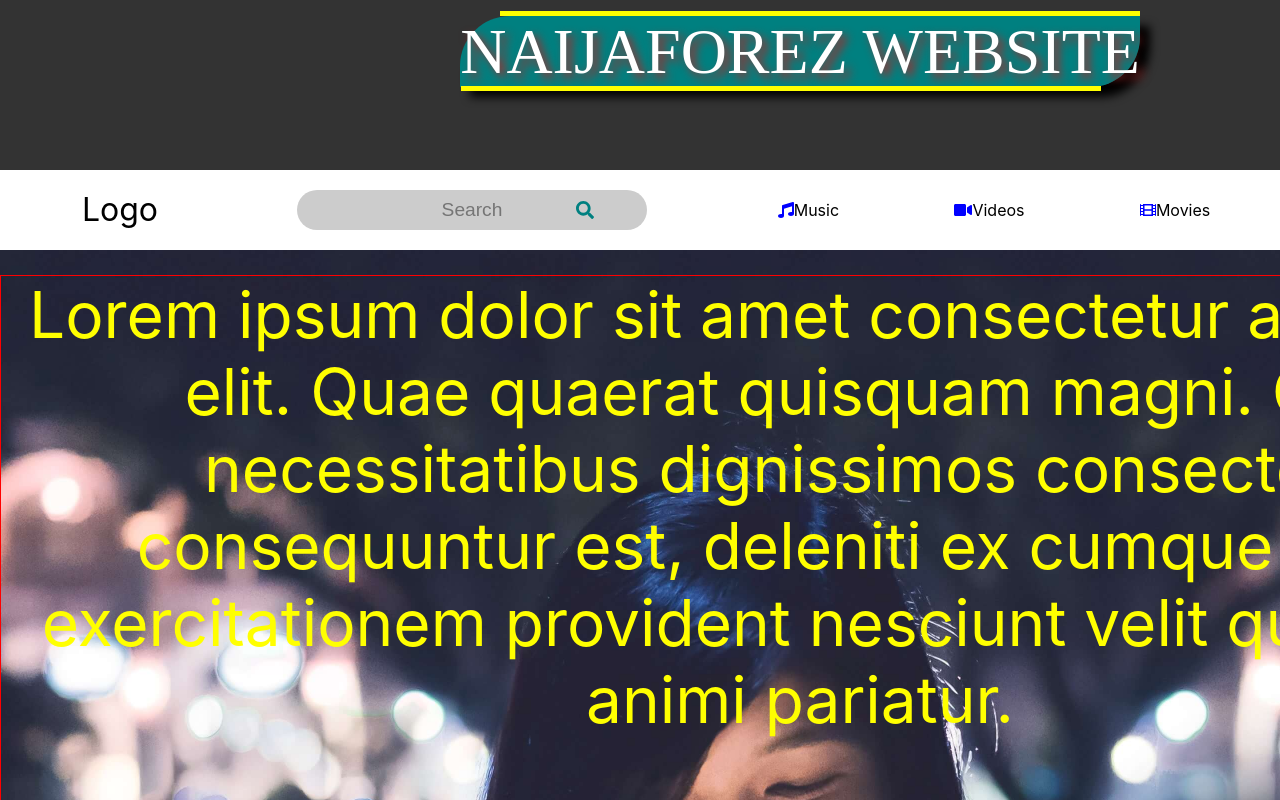
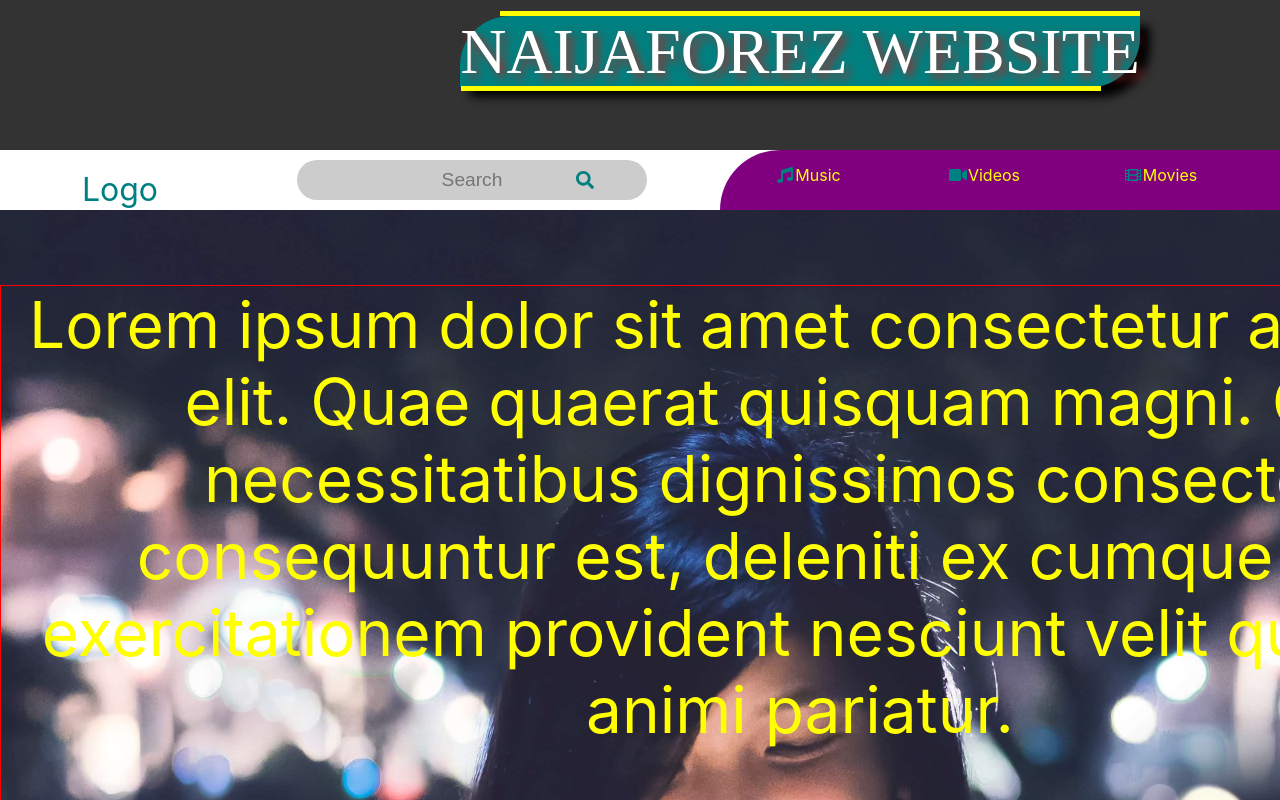
Before and after one commit to casmironyiba/responsive, a React (Create React App) app: page /news in a window 1280 px wide. Shown: the top 800 px of the page. Built offline with nearby package versions, Linux system fonts and the light colour scheme.

Commit message:
am done arranging nav

```diff
--- a/src/components/Container.jsx
+++ b/src/components/Container.jsx
@@ -4,24 +4,23 @@ import styled from 'styled-components';
 const Container = styled.div`
     background:
         ${props => props.contentContainer ? "url('images/image2_0.jpg')"
-        :props.navForm ? 'transparent' :'red'};
+        :'red'};
     background-position: ${props => props.contentContainer ? 'center' : ''};
     background-size: ${props => props.contentContainer ? 'cover' : ''};
     background-repeat: ${props => props.content ? 'no-repeat' : ''};
     width :
         ${props => props.contentContainer ? '100%'
-        :props.navForm ? '70%'
         : '100%'};
     height:100%;
     display:
         ${props => props.contentContainer ? 'flex'
-        :props.navForm ? 'flex' :''};
+        :''};
     justify-content:
         ${props => props.contentContainer ? 'flex-start'
-        :props.navForm ? 'space-around' :""};
+        :""};
     align-items:
         ${props => props.contentContainer ? 'center'
-        :props.navForm ? 'center': ''}
+        : ''}
     margin: ${props => props.sectionContainer ? ' auto' : ''};
 `;
 export default Container;
--- a/src/components/Logo.jsx
+++ b/src/components/Logo.jsx
@@ -16,7 +16,8 @@ const Section = styled.div`
     margin:auto;
     margin-top:20px
     font-size:2rem;
-`
+    color:${theme.tealColor};
+`;
 
 const Logo = () => (
     <Container>
--- a/src/components/MainContainer.jsx
+++ b/src/components/MainContainer.jsx
@@ -19,7 +19,7 @@ const MainContainer = styled.div`
     position:relative;
     display : grid;
     margin: auto;
-    grid-template: 250px 1500px 250px / repeat(12, 1fr);
+    grid-template: 210px 1500px 250px / repeat(12, 1fr);
     grid-template-areas:
         'h h h h h h h h h h h h'
         'c c c c c c c c c c c c'
--- a/src/components/NavBar.jsx
+++ b/src/components/NavBar.jsx
@@ -1,6 +1,5 @@
 import React from 'react';
-import {BrowserRouter as Router, Switch, NavLink, Route} from 'react-router-dom';
-import styled,{ThemeProvider as Theme} from 'styled-components';
+import styled from 'styled-components';
 import NavSearch from './NavSearch';
 import Logo from './Logo';
 import Hamburger from './Hamburger';
@@ -23,7 +22,7 @@ const Container = styled.div`
   }
 
     width : 100%;
-    height:100%;
+    height:60px;
     background : ${theme.whiteColor};
     display: flex;
     justify-content:flex-start;
@@ -34,13 +33,12 @@ const Container = styled.div`
     @media screen and (max-width:1600px) {
       margin:auto;
       width:100%;
-      height:80px;
+
       .hamburger {display:none};
     }
     @media screen and (max-width:1200px) {
       margin:auto;
       width:100%;
-      height:80px;
       .hamburger {display:none};
     }
 
@@ -84,29 +82,3 @@ const NavBar = () => {
 }
 
 export default NavBar;
-
-
-// class NavBar extends React.Component {
-//     constructor(props) {
-//       super(props)
-
-//       this.state = {
-//           NavLink1:"Search",
-//           NavLink2:"Music",
-//           NavLink3:"Videos",
-//           NavLink4:"Movies",
-//           NavLink5:"Apps",
-//           NavLink6:"News",
-
-//       }
-
-//     }
-//   render() {
-
-//     return (
-//    <h1></h1>
-//     )
-//   }
-// }
-
-// export default NavBar;
--- a/src/components/NavLinks.jsx
+++ b/src/components/NavLinks.jsx
@@ -10,7 +10,8 @@ const theme = {
     tealColor:'teal',
     whiteColor:'white',
     palevioletredColor: 'palevioletred',
-    yellowColor: 'yellow'
+    yellowColor: 'yellow',
+    purpleColor:'purple'
 };
 
 const UL = styled.ul`
@@ -23,28 +24,39 @@ const UL = styled.ul`
     list-style:none;
     background: transparent;
     margin-left: auto;
-    //background:red
-
+    background:${theme.purpleColor};
+    border-radius:100px 0px 0px 0px;
     a {
         text-decoration: none;
-        color:black;
+        color:${theme.yellowColor};
     };
 
-`;
+    `;
 
-const Container = styled.div`
+    const Container = styled.div`
     width: 55%;
     height:100%;
 
     @media screen and (max-width:)
 `;
 
+const LI = styled.li`
+    width:80px;
+    height:30px;
+    //background:brown
+
+&:hover {
+    background:black;
+    transition: 1s
+}
+
+
+`
 
 const NavLinks = () => {
     let Icon = {
-        size : 'xl',
-        color:'blue',//theme.tealColor,
-        transform : 'up-10 left--50 grow-0',
+        color:theme.tealColor,
+
       }
         return (
     <Theme theme={theme}>
@@ -52,11 +64,12 @@ const NavLinks = () => {
             <Router>
             <UL>
                 {/* <FontAwesomeIcon icon='search' transform = 'left-400 grow-0' /> */}
-                <li><NavLink to='/music'><FontAwesomeIcon icon = {'music'} style={Icon}/>Music</NavLink> </li>
-                <li><NavLink to='/videos'><FontAwesomeIcon icon = {'video'} style={Icon}/>Videos</NavLink></li>
-                <li><NavLink to='/movies'><FontAwesomeIcon icon = {'film'} style={Icon}/>Movies</NavLink></li>
-                <li><NavLink to='/app'><FontAwesomeIcon icon = {'mobile'} style={Icon}/>App</NavLink></li>
-                <li><NavLink to='/news'><FontAwesomeIcon icon = {'newspaper'} style={Icon}/>News</NavLink></li>
+
+                <LI><NavLink to='/music'><FontAwesomeIcon icon = {'music'} style={Icon} fixedWidth /* transform='up-.2 left-.6 grow-0' *//>Music</NavLink> </LI>
+                <LI><NavLink to='/videos'><FontAwesomeIcon icon = {'video'} style={Icon} fixedWidth />Videos</NavLink></LI>
+                <LI><NavLink to='/movies'><FontAwesomeIcon icon = {'film'} style={Icon} fixedWidth/>Movies</NavLink></LI>
+                <LI><NavLink to='/app'><FontAwesomeIcon icon = {'mobile'} style={Icon} fixedWidth/>App</NavLink></LI>
+                <LI><NavLink to='/news'><FontAwesomeIcon icon = {'newspaper'} style={Icon} fixedWidth/>News</NavLink></LI>
             </UL>
 
             <Switch>
--- a/src/components/NavSearch.jsx
+++ b/src/components/NavSearch.jsx
@@ -10,10 +10,12 @@ const theme = {
 const Container =styled.div`
     width:30%;
 
+
     @media screen and (max-width:600px) {
         Input {display:none};
 
-    }
+    };
+
 `;
 const Input = styled.input `
     width:350px;
@@ -23,6 +25,13 @@ const Input = styled.input `
     border-radius:50px;
     text-align:center
     font-size: 1.2rem;
+
+    @media screen and (max-width:800px) {
+        width:250px;
+        height:30px;
+        //display:none;
+
+    }
 `;
 
 
@@ -34,7 +43,7 @@ const Input = styled.input `
     return (
      <Container>
         <Input placeholder='Search'/>
-        <FontAwesomeIcon icon='search' style={styles} transform='left-70 grow-2' />
+        <FontAwesomeIcon icon='search' style={styles} transform='left-70 grow-2'  />
     </Container>
     );
 }
--- a/src/components/Section.jsx
+++ b/src/components/Section.jsx
@@ -8,13 +8,9 @@ const Section = styled.div`
         :"none" };
     width:
         ${props => props.navSection ? '50%'
-        :props.textContainer ? '100%'
         :props.content ? '100%'
         :props.menu ? "30%"
         :props.sectionContainer ? '100%%'
-        :props.title ? '100%'
-        :props.search ?'400px'
-        :props.logo ? '30%'
         :'100px'};
     margin: ${props => props.sectionContainer ? "0px auto" : 'right'};
     border:
@@ -24,14 +20,10 @@ const Section = styled.div`
     display: ${props => props.content ? 'grid' :''};
     grid-template: ${props => props.content ? 'repeat(20,150px) / repeat(3, 1fr)' :''};
     height:
-        ${props => props.containerTitle ? "80px"
-        :props.navSection ? '100%'
+        ${props => props.navSection ? '100%'
         :props.sectionContainer ? '1450px'
-        :props.search ? '30px'
         :''};
-    background:
-        ${props => props.search ? 'white'
-        :props.navSection ? 'transparent' :''}
+
     position: ${props => props.sectionContainer ? 'relative' :""};
     top: ${props => props.sectionContainer ? '50px' :""}
     box-sizzing: boder-box;
--- a/src/components/Title.jsx
+++ b/src/components/Title.jsx
@@ -1,9 +1,7 @@
 import React from 'react';
 import styled,{ThemeProvider as Theme} from 'styled-components';
-import Text from './Text';
 import Animation from './Animation';
-import Section from './Section';
-
+import TitleText from './TitleText';
 
 const theme = {
         redColor: 'red',
@@ -15,7 +13,7 @@ const theme = {
 
  const TitleTag = styled.title`
     width: 100%;
-    height: 170px;
+    height: 150px;
     text-align: center;
     display:flex;
     justify-content:center;
@@ -34,22 +32,27 @@ const theme = {
 //////////////////////// media Query ends/////////////////////
  `;
 
+ const Container = styled.div`
+    width:100%;
+ `;
+
+ const Section = styled.div`
+    width:100%;
+ `;
 
 
 const Title = () => {
      return (
        <Theme theme = {theme}>
-         <Section title>
-         <TitleTag title >
+         <Container>
+         <TitleTag>
            <Animation title>
-              <Section textContainer>
-                <Text title>
-                  NaijafOreZ Website
-                </Text>
+              <Section>
+                <TitleText/>
               </Section>
          </Animation>
          </TitleTag>
-        </Section>
+        </Container>
         </Theme>
      )
    }
--- /dev/null
+++ b/src/components/TitleText.jsx
@@ -0,0 +1,14 @@
+import React from 'react';
+import Text from './Text';
+
+
+const TitleText = (props) => {
+    return (
+        <Text title>
+            NaijafOreZ Website
+        </Text>
+    )
+};
+
+
+export default TitleText;
```
Also changed, not shown: 1 other file (tests, documents, lock files or other folders).
